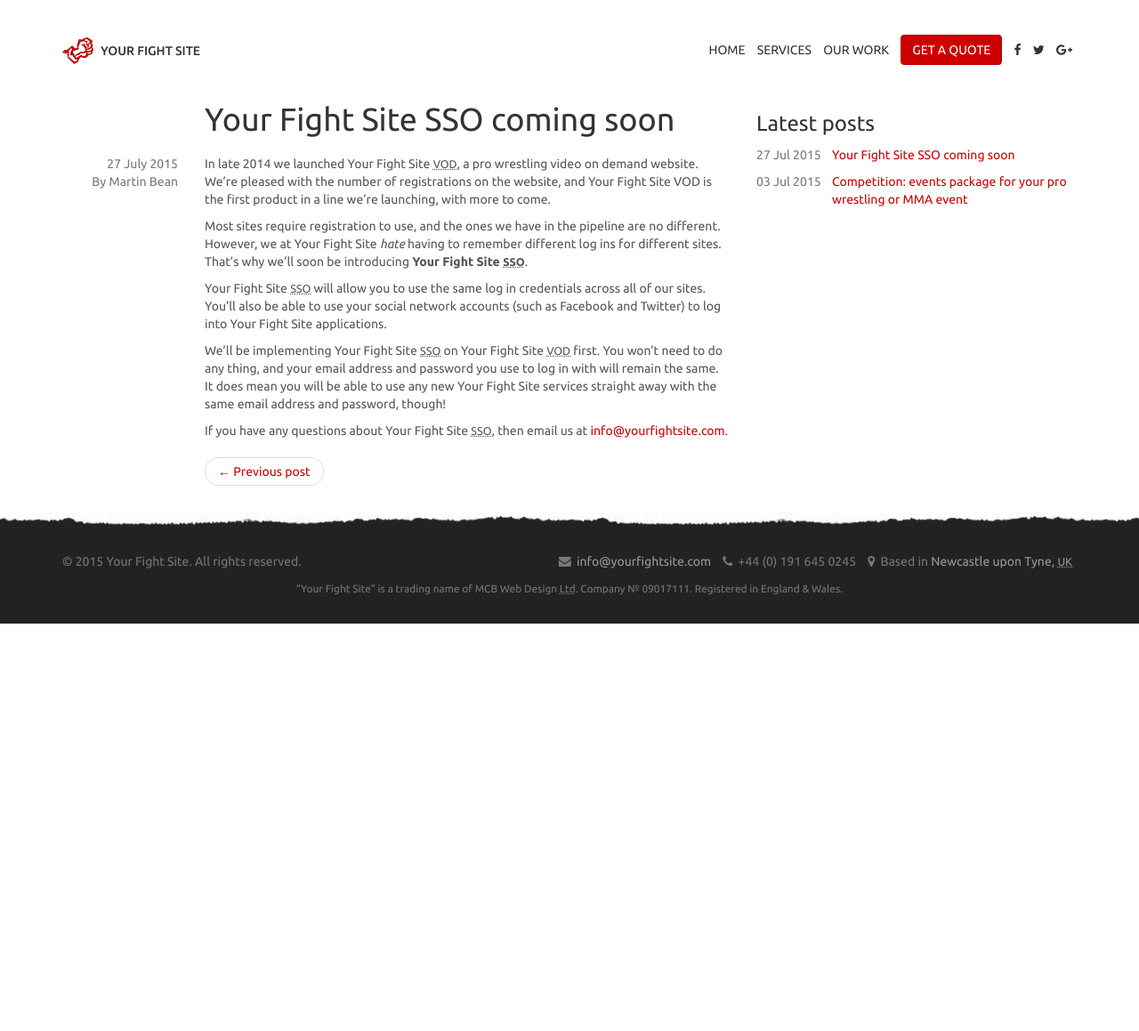
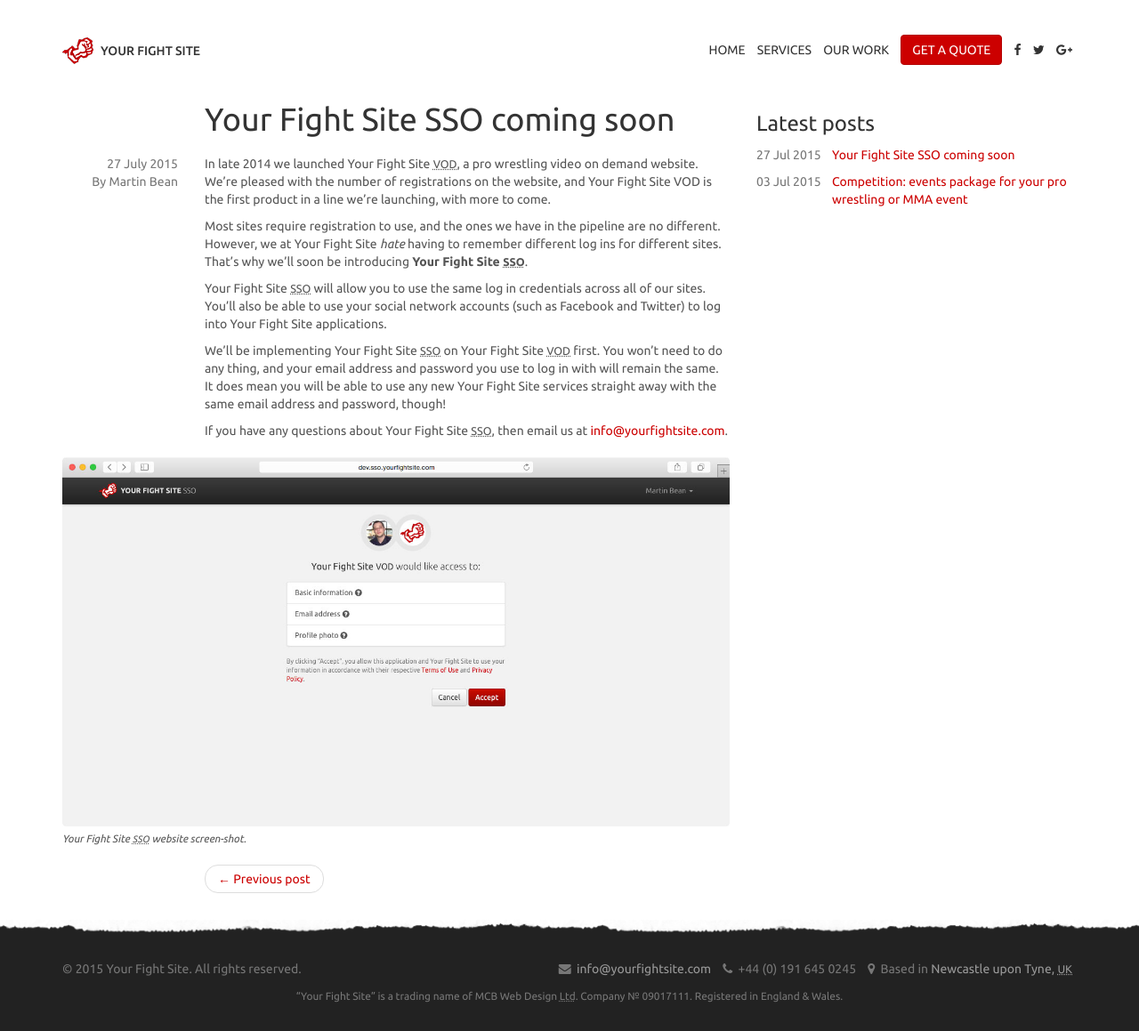
Before and after one commit to yourfightsite/yourfightsite.github.io, a Jekyll site: the page built from _posts/2015-07-27-your-fight-site-sso-coming-soon.html, in a window 1280 px wide. Shown: the whole page at 89% size. Built offline with Jekyll 4.4.1, drawn with Linux system fonts in a browser that asks for light colours; nearby versions of some CDN libraries; before the commit the page ends 900 px from its top, so only the background shows below that.

Commit message:
Add screen-shot to Your Fight Site SSO post

```diff
--- a/_posts/2015-07-27-your-fight-site-sso-coming-soon.html
+++ b/_posts/2015-07-27-your-fight-site-sso-coming-soon.html
@@ -14,3 +14,7 @@
   You won’t need to do any thing, and your email address and password you use to log in with will remain the same.
   It does mean you will be able to use any new Your Fight Site services straight away with the same email address and password, though!</p>
 <p>If you have any questions about Your Fight Site <abbr class="initialism" title="Single Sign-On">SSO</abbr>, then email us at <a href="mailto:&#x69;n&#x66;o&#64;y&#x6f;&#117;&#114;&#x66;&#x69;&#x67;&#x68;&#116;s&#x69;&#116;e.&#99;&#x6f;&#x6d;?subject=Your+Fight+Site+SSO">&#x69;n&#x66;o&#64;y&#x6f;&#117;&#114;&#x66;&#x69;&#x67;&#x68;&#116;s&#x69;&#116;e.&#99;&#x6f;&#x6d;</a>.</p>
+<figure>
+  <img src="/img/blog/sso-screen-shot.jpg" alt="Your Fight Site SSO screen-shot" class="img-responsive screen-shot" />
+  <figcaption>Your Fight Site <abbr class="initialism" title="Single Sign-On">SSO</abbr> website screen-shot.</figcaption>
+</figure>
```
Also changed, not shown: img/blog/sso-screen-shot.jpg (added).
